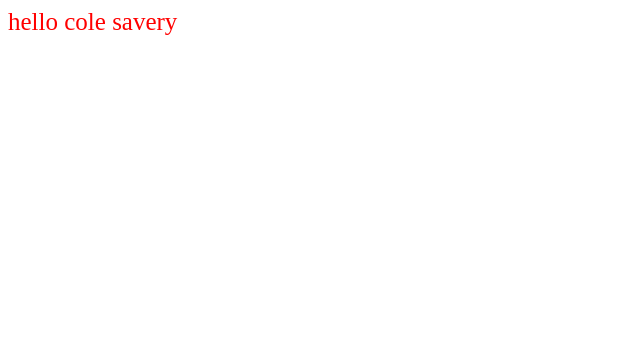
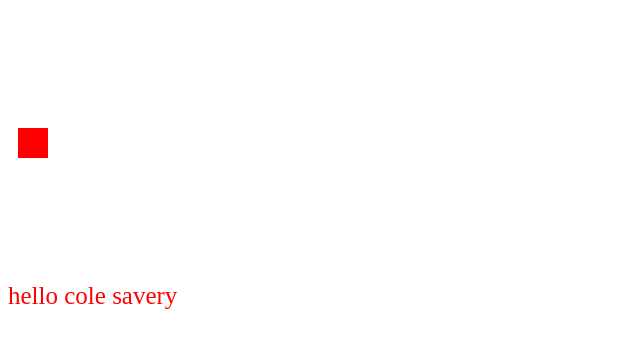
Before and after one commit to bsmall155/gamwebsite, a plain HTML site: page index.html in a window 1280 px wide. Shown: the whole page, without its empty margins (0-640 px from the left). Drawn offline with Linux system fonts and the light colour scheme.

Commit message:
add canvas

```diff
--- a/index.html
+++ b/index.html
@@ -3,8 +3,9 @@
   <header>
     <title>website</title>
     <link rel='stylesheet' href="styles/basic.css">
+    <script src='scripts/start.js'></script>
   </header>
-  <body>
+  <body onload ='startGame()'>
     <div class="btxt">hello cole savery</div>
   </body>
 </html>
--- /dev/null
+++ b/scripts/start.js
@@ -0,0 +1,26 @@
+var myGamePiece;
+
+function startGame() {
+  myGameArea.start();
+  myGamePiece = new component(30, 30, "red", 10, 120);
+}
+
+var myGameArea = {
+  canvas : document.createElement("canvas"),
+  start : function() {
+    this.canvas.width = 480;
+    this.canvas.height = 270;
+    this.context = this.canvas.getContext("2d");
+    document.body.insertBefore(this.canvas, document.body.childNodes[0]);
+  }
+}
+
+function component(width, height, color, x, y) {
+  this.width = width;
+  this.height = height;
+  this.x = x;
+  this.y = y;
+  ctx = myGameArea.context;
+  ctx.fillStyle = color;
+  ctx.fillRect(this.x, this.y, this.width, this.height);
+}
```
